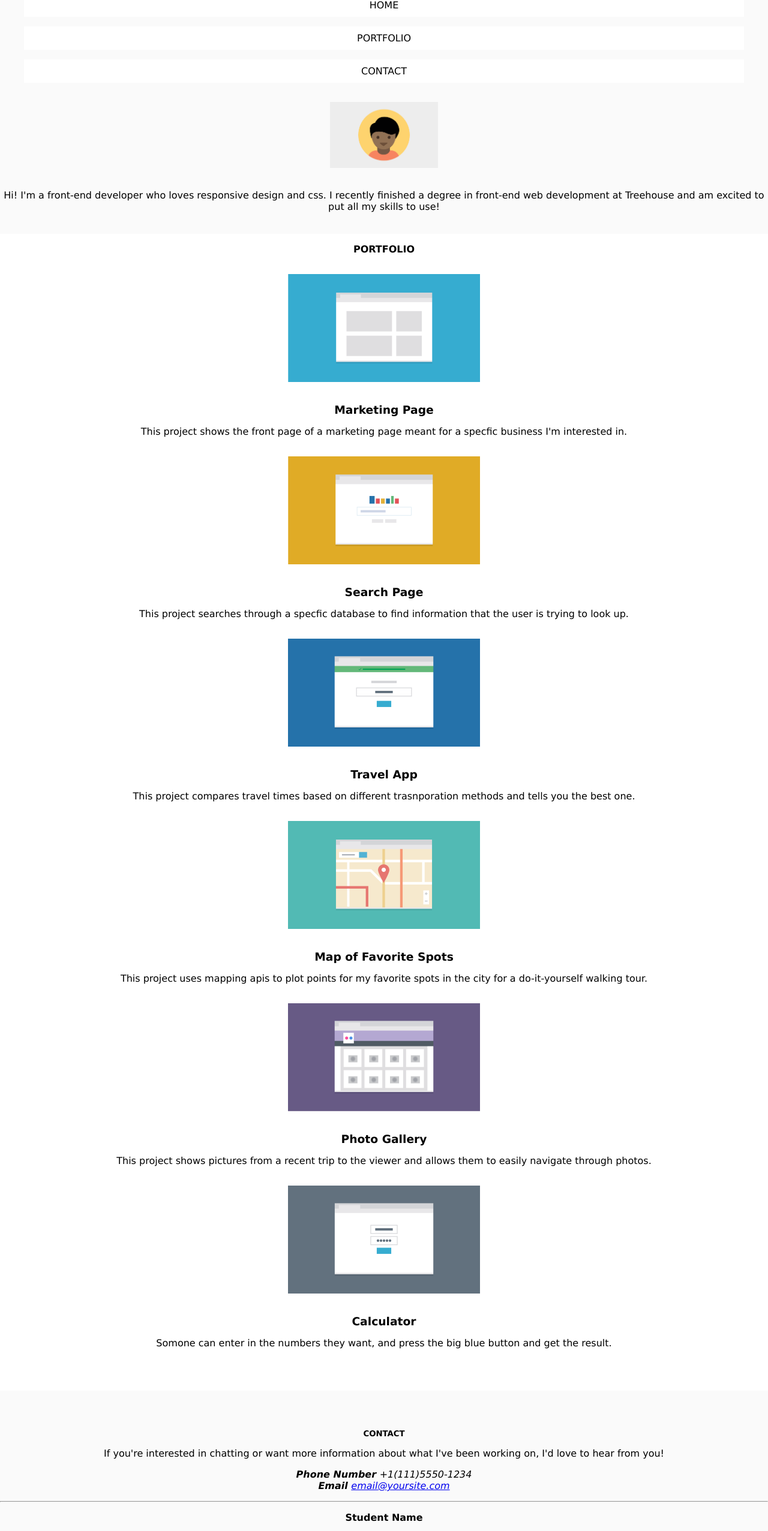
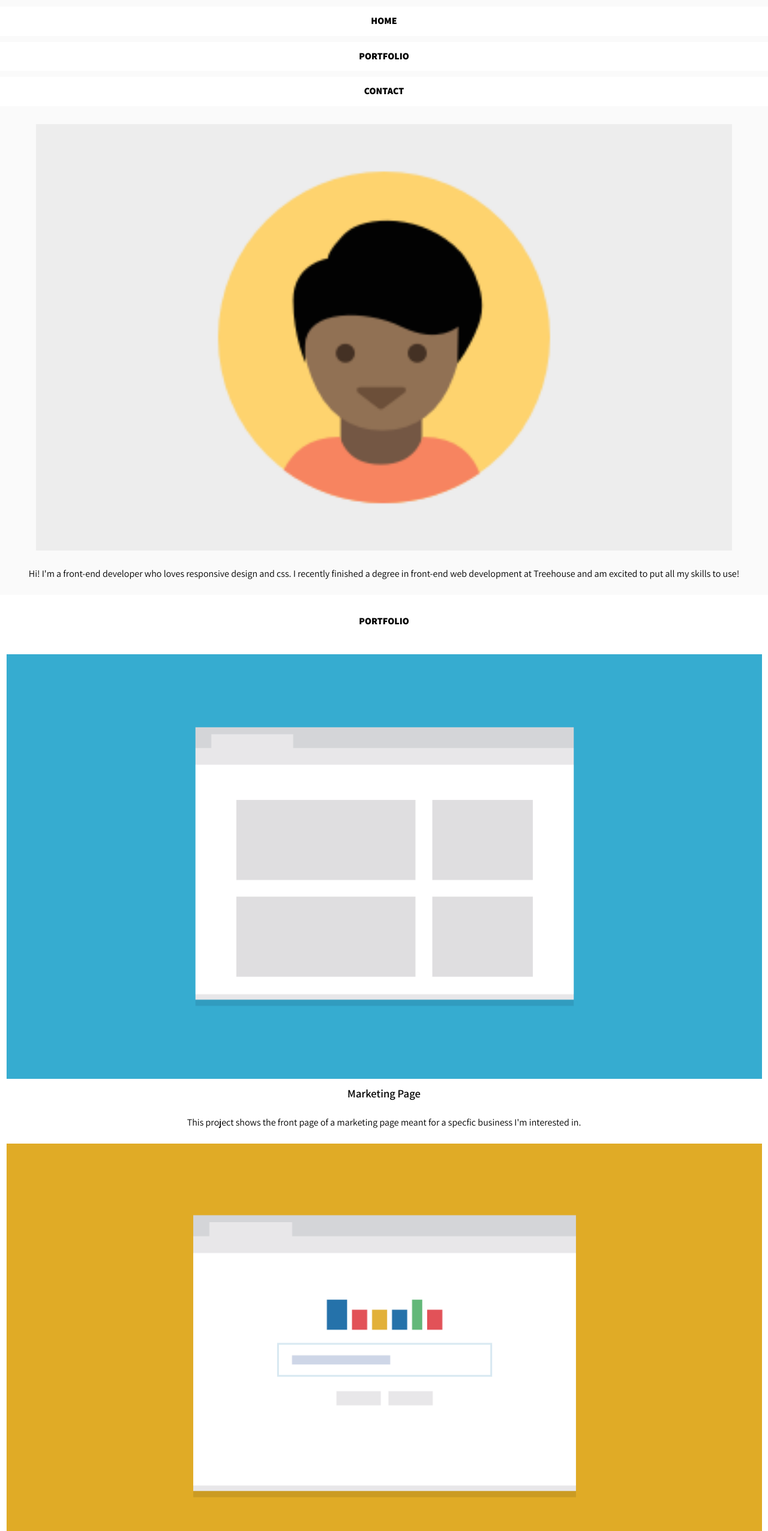
Before and after one commit to Hassan2825/responsive-layout-site, a plain HTML site: page index.html in a window 1280 px wide. Shown: the part 98-2651 px from the top of the page at 60% size. Drawn offline with Linux system fonts and the light colour scheme.

Commit message:
Html draft complete

```diff
--- a/css/flexbox.css
+++ b/css/flexbox.css
@@ -1,14 +1,20 @@
 
 /*--BASE STYLES --*/
 
-button {
- display: flex;
+.container1 {
+    display: flex;
+    flex-direction: column;
+    text-align: center;
+    background-color: #fafafa;
 }
 
-
+.container2 {
+    display: flex;
+    flex-direction: column;
+    text-align: center;
 }
 
-/*--MEDIA QUERIES --*/
+/* MEDIA QUERIES */
 
 @media screen (min-width: 768px) {
     display: flex;
--- a/css/styles.css
+++ b/css/styles.css
@@ -1,39 +1,99 @@
 * {
-    box-sizing: border-box ;
-    margin: 1rem auto;
+    box-sizing: border-box;
+    padding: 0;
+    margin: 0;
 }
 
 h1 {
-    font-size: 2rem;
+    font-family: 'Assistant', sans-serif;
+    font-weight: 600;
+    font-size: 3rem;
+    padding-top: 40px;
+    padding-bottom: 30px;
 }
 
-p {
-    font-size: 1rem;
+h3 {
+    font-family: 'Assistant', sans-serif;
+    font-weight: 600;
+}
+
+body {
+    font-family: 'Assistant', sans-serif;
+    color: black;
+    line-height: 1.8rem;
+    font-weight: 300;
+}
+
+ul {
+    list-style-type: none;
+}
+
+img {
+    width: 100%;
 }
 
 header {
-    margin-top: -55px;
-    padding-top: 40px;
-    padding-bottom: 20px;
     background-color: #fafafa;
 }
 
-footer {
-    padding-top: 3rem;
-    background-color: #fafafa;
-    margin-top: 70px;
-    margin-bottom: -35px;
+a {
+    font-family: 'Assistant', sans-serif;
+    font-weight: 700;
+    color: black;
+    text-decoration: none;
 }
 
 li {
-    margin-right: 40px;
-    list-style-type: none;
     margin-top: 10px;
     border: 10px solid white ;
     background-color: white;
 }
 
-body {
-    font-family: 'Lucida Sans', 'Lucida Sans Regular', 'Lucida Grande', 'Lucida Sans Unicode', Geneva, Verdana, sans-serif;
+.profile-img {
+    width: 100%;
+    margin: 30px auto -5px auto;
+    padding-left: 60px;
+    padding-right: 60px;
+}
+
+.intro-text {
     text-align: center;
+    padding: 20px;
 }
+
+.footer-nav {
+    display: flex;
+    justify-content: space-around;
+}
+
+.contact {
+    text-align: center;
+    margin: 30px auto;
+    padding-top: 40px;
+}
+
+.footer-nav {
+    margin: 20px auto;
+    padding-top: 15px;
+}
+
+.portfolio {
+    margin-top: 30px;
+    margin-bottom: 40px;
+}
+
+.port-text1, .port-text2, .port-text3, .port-text4, .port-text5, .port-text6 {
+    margin: 20px;;
+}
+.container2 img {
+    padding-left: 10px;
+    padding-right: 10px;;
+}
+footer {
+    background-color: #fafafa;
+    margin-bottom: -40px;
+}
+.nav-contact {
+    text-align: center;
+    margin-bottom: 20px;
+}
--- a/index.html
+++ b/index.html
@@ -1,91 +1,98 @@
 <!DOCTYPE html>
-<html>
+<html lang="en">
     <head>
         <meta name="viewport" content="width=device-width, initial-scale=1">
-        <title>Page Title</title>
+        <title>Responsive Layout Profile</title>
         <link rel="preconnect" href="https://fonts.googleapis.com">
         <link rel="preconnect" href="https://fonts.gstatic.com" crossorigin>
-        <link href="https://fonts.googleapis.com/css2?family=Roboto:ital,wght@0,100;0,300;0,500;1,400&family=Work+Sans:ital,wght@0,300;0,700;1,300&display=swap" rel="stylesheet">
+        <link href="https://fonts.googleapis.com/css2?family=Assistant:wght@400;600;800&display=swap" rel="stylesheet">
         <link rel="stylesheet" href="css/styles.css">
         <link rel="stylesheet" href="css/flexbox.css">
     </head>
-    <body>
-        <header>
-            <h1>Student Name</h1>
+<body>
+<header>
+    <section class="container1">
+        <h1 class="student-name">Hassan Issa</h1>
+        <div class="nav1">
             <ul>
-                <li>HOME</li>
-                <li>PORTFOLIO</li>
-                <li>CONTACT</li>
-            </ul>
-            <img src="images/responsive-layout-profile.png" alt="headshot photo of developer" width="180px;">
-            <p>Hi! I'm a front-end developer who loves responsive design and css.
-            I recently finished a degree in front-end web development at Treehouse
-            and am excited to put all my skills to use!
+                <li><a href="#">HOME</a></li>
+                <li><a href="#">PORTFOLIO</a></li>
+                <li><a href="#">CONTACT</a></li>
+            <ul>
+        </div>
+    </section>
+
+        <div class="profile-img">
+            <img src="images/responsive-layout-profile.png" alt="headshot photo of developer">
+        </div>
+            <p class="intro-text">Hi! I'm a front-end developer who loves responsive design and css.
+                I recently finished a degree in front-end web development at Treehouse
+                and am excited to put all my skills to use!
             </p>
-        </header>
-
-
-        </div class="main-body">
-
-            <h4>PORTFOLIO</h4>
-
-
-            <img src="images/portfolio-1.png" alt="" width="320px">
+    </section>
+</header>
+    <section class="container2">
+        <h4 class="portfolio">PORTFOLIO</h4>
+        <div class="item1">
+            <img src="images/portfolio-1.png" alt="" >
             <h3>Marketing Page</h3>
-            <p>This project shows the front page of a marketing
-            page meant for a specfic business I'm interested in.
-            </p>
-
-            <img src="images/portfolio-2.png" alt="" width="320px">
-            <h3>Search Page</h3>
-            <p>This project searches through a specfic database
-            to find information that the user is trying to look up.
-            </p>
-
-            <img src="images/portfolio-3.png" alt="" width="320px">
-            <h3>Travel App</h3>
-            <p>This project compares travel times based on different
-            trasnporation methods and tells you the best one.
-            </p>
-
-            <img src="images/portfolio-4.png" alt="" width="320px">
-            <h3>Map of Favorite Spots</h3>
-            <p>This project uses mapping apis to plot
-            points for my favorite spots in the city
-            for a do-it-yourself walking tour.
-            </p>
-
-            <img src="images/portfolio-5.png" alt="" width="320px">
-            <h3>Photo Gallery</h3>
-            <p>This project shows pictures from a recent trip to
-            the viewer and allows them to easily navigate
-            through photos.
-            </p>
-
-            <img src="images/portfolio-6.png" alt="" width="320px">
-            <h3>Calculator</h3>
-            <p>Somone can enter in the numbers they want, and
-            press the big blue button and get the result.
-            </p>
-
+            <p class="port-text1">This project shows the front page of a marketing
+            page meant for a specfic business I'm interested in.</p>
         </div>
 
-        <footer>
+        <div class="item2">
+            <img src="images/portfolio-2.png" alt="" >
+            <h3>Search Page</h3>
+            <p class="port-text2">This project searches through a specfic database
+            to find information that the user is trying to look up.</p>
+        </div>
 
-            <h5>CONTACT</h5>
-            <p>If you're interested in chatting or want more information
-            about what I've been working on, I'd love to hear from you!
-            </p>
+        <div class="item3">
+            <img src="images/portfolio-3.png" alt="" >
+            <h3>Travel App</h3>
+            <p class="port-text3">This project compares travel times based on different
+            trasnporation methods and tells you the best one.</p>
+        </div>
 
-        <address>
-            <strong>Phone Number  </strong><a>+1(111)5550-1234</a><br>
-            <strong>Email  </strong><a href="mailto:email@yoursite.com">email@yoursite.com</a>
-        </address>
+        <div class="item4">
+            <img src="images/portfolio-4.png" alt="" >
+            <h3>Map of Favorite Spots</h3>
+            <p class="port-text4">This project uses mapping apis to plot
+            points for my favorite spots in the city
+            for a do-it-yourself walking tour.</p>
+        </div>
 
+        <div class="item5">
+            <img src="images/portfolio-5.png" alt="" >
+            <h3>Photo Gallery</h3>
+            <p class="port-text5">This project shows pictures from a recent trip to
+            the viewer and allows them to easily navigate
+            through photos.</p>
+        </div>
+
+        <div class="item6">
+            <img src="images/portfolio-6.png" alt="" >
+            <h3>Calculator</h3>
+            <p class="port-text6">Somone can enter in the numbers they want, and
+            press the big blue button and get the result.</p>
+        </div>
+</section>
+    <footer>
+     <div class="contact">
+        <h5>CONTACT</h5>
+        <p>If you're interested in chatting or want more information about what I've been working on, I'd love to hear from you!</p>
+    </div>
+
+    <div class="nav-contact">
+        <a href ="+1(111)5550-1234">Phone +1(111)5550-1234</a><br>
+        <a href="mailto:email@yoursite.com">Email email@yoursite.com</a>
         <hr>
+    </div>
 
-        <H4>Student Name</H4><button type="button">BACK TO TOP</button>
-
-        </footer>
-    </body>
+    <div class="footer-nav">
+        <H4 class="footer-name">Student Name</H4>
+        <a href="#">BACK TO TOP</a>
+    </div>
+    </footer>
+</body>
 </html>
```
